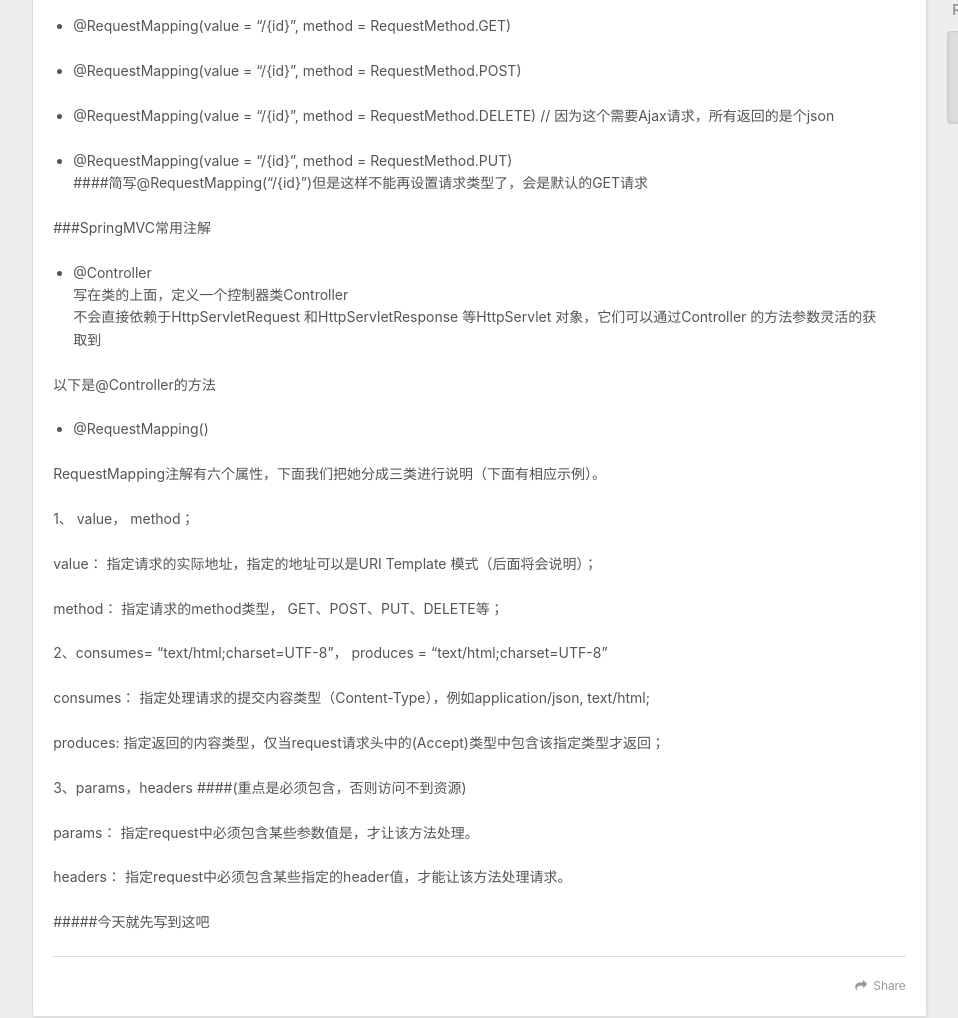
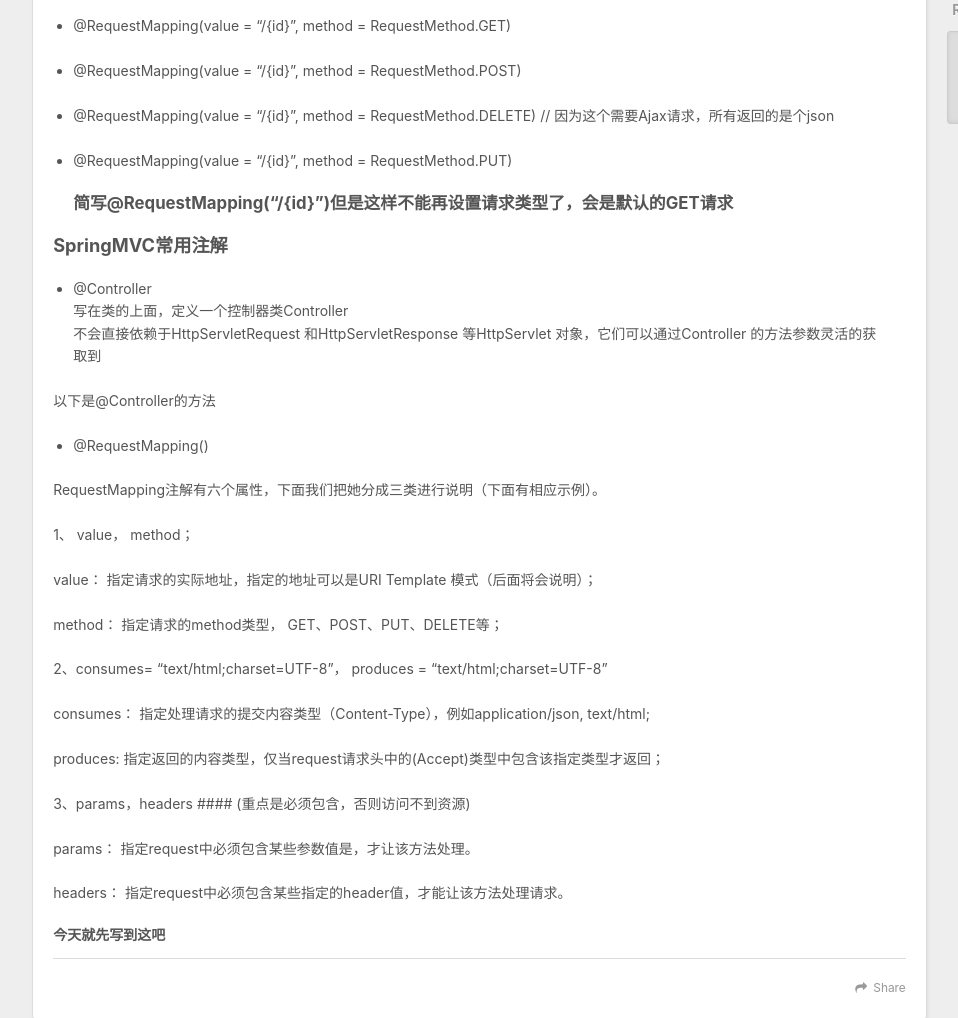
Before and after one commit to POPJny/POPJny.github.io, a plain HTML site: page 2018/05/07/SpringMVC/index.html in a window 1280 px wide. Shown: the part 478-1496 px from the top of the page, without its empty margins (8-966 px from the left). Drawn offline with nearby package versions, Linux system fonts and the light colour scheme.

Commit message:
Site updated: 2018-05-26 01:42:56

```diff
--- a/2018/05/07/SpringMVC/index.html
+++ b/2018/05/07/SpringMVC/index.html
@@ -14,7 +14,7 @@
 <meta property="og:site_name" content="3745">
 <meta property="og:description" content="SpringMVC 支持restful的风格（GET，POST,DELETE,PUT） @RequestMapping(value = “/{id}”, method = RequestMethod.GET)  @RequestMapping(value = “/{id}”, method = RequestMethod.POST)  @RequestMapping(value = “/{id}”">
 <meta property="og:locale" content="zh-Hans">
-<meta property="og:updated_time" content="2018-05-25T17:37:49.341Z">
+<meta property="og:updated_time" content="2018-05-25T17:42:36.756Z">
 <meta name="twitter:card" content="summary">
 <meta name="twitter:title" content="SpringMVC">
 <meta name="twitter:description" content="SpringMVC 支持restful的风格（GET，POST,DELETE,PUT） @RequestMapping(value = “/{id}”, method = RequestMethod.GET)  @RequestMapping(value = “/{id}”, method = RequestMethod.POST)  @RequestMapping(value = “/{id}”">
@@ -97,11 +97,10 @@
 </li>
 <li><p>@RequestMapping(value = “/{id}”, method = RequestMethod.DELETE)   // 因为这个需要Ajax请求，所有返回的是个json</p>
 </li>
-<li><p>@RequestMapping(value = “/{id}”, method = RequestMethod.PUT)<br>####简写@RequestMapping(“/{id}”)但是这样不能再设置请求类型了，会是默认的GET请求</p>
-</li>
+<li><p>@RequestMapping(value = “/{id}”, method = RequestMethod.PUT)</p>
+<h4 id="简写-RequestMapping-“-id-”-但是这样不能再设置请求类型了，会是默认的GET请求"><a href="#简写-RequestMapping-“-id-”-但是这样不能再设置请求类型了，会是默认的GET请求" class="headerlink" title="简写@RequestMapping(“/{id}”)但是这样不能再设置请求类型了，会是默认的GET请求"></a>简写@RequestMapping(“/{id}”)但是这样不能再设置请求类型了，会是默认的GET请求</h4></li>
 </ul>
-<p>###SpringMVC常用注解</p>
-<ul>
+<h3 id="SpringMVC常用注解"><a href="#SpringMVC常用注解" class="headerlink" title="SpringMVC常用注解"></a>SpringMVC常用注解</h3><ul>
 <li>@Controller<br>写在类的上面，定义一个控制器类Controller<br>不会直接依赖于HttpServletRequest 和HttpServletResponse 等HttpServlet 对象，它们可以通过Controller 的方法参数灵活的获取到</li>
 </ul>
 <p>以下是@Controller的方法</p>
@@ -115,11 +114,10 @@
 <p>2、consumes= “text/html;charset=UTF-8”， produces = “text/html;charset=UTF-8”</p>
 <p>consumes： 指定处理请求的提交内容类型（Content-Type），例如application/json, text/html;</p>
 <p>produces:    指定返回的内容类型，仅当request请求头中的(Accept)类型中包含该指定类型才返回；</p>
-<p>3、params，headers ####(重点是必须包含，否则访问不到资源)</p>
+<p>3、params，headers #### (重点是必须包含，否则访问不到资源)</p>
 <p>params： 指定request中必须包含某些参数值是，才让该方法处理。</p>
 <p>headers： 指定request中必须包含某些指定的header值，才能让该方法处理请求。</p>
-<p>#####今天就先写到这吧</p>
-
+<h5 id="今天就先写到这吧"><a href="#今天就先写到这吧" class="headerlink" title="今天就先写到这吧"></a>今天就先写到这吧</h5>
 
     </div>
     <footer class="article-footer">
```
Also changed, not shown: index.html (+5 -7 lines).
